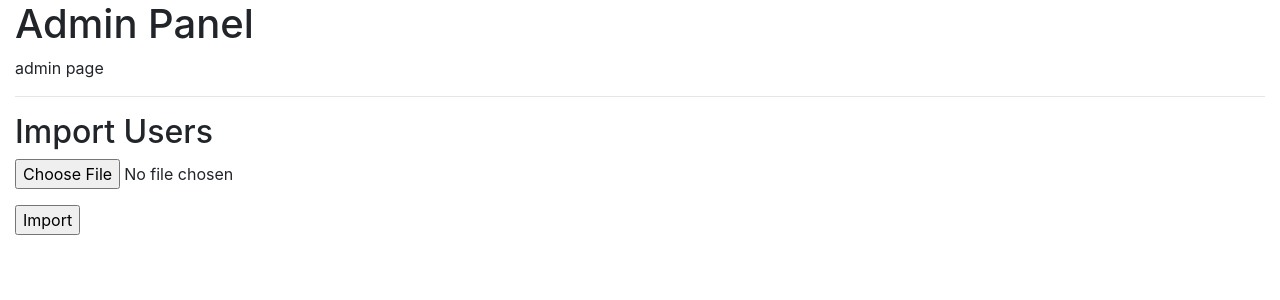
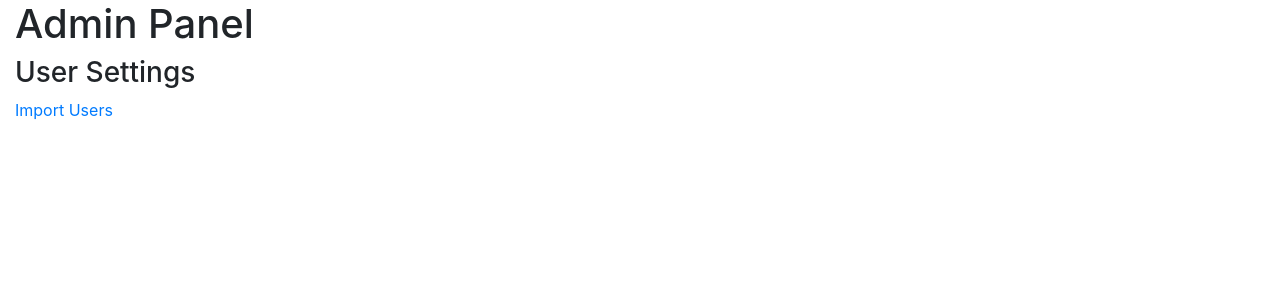
Before and after one commit to eddyvdaker/Zuyd-LA4LD-Dataecosystem, a Flask app: page /admin in a window 1280 px wide. Shown: the part 56-356 px from the top of the page. Run offline with Flask 2, Linux system fonts and the light colour scheme; a user stored in the database is signed in; tables that the repository leaves empty hold one stand-in row (values such as "Sample post"); some libraries are stand-ins or nearby versions.

Commit message:
Refactored import users into a seperate route

```diff
--- a/app/admin/routes.py
+++ b/app/admin/routes.py
@@ -58,7 +58,7 @@ def read_json(json_file, field=None):
     return data
 
 
-def import_users(data, mail_details=False):
+def import_users_to_db(data, mail_details=False):
     """
     When an admin uploads a json file with users, the users will be
     created in the database, a password will be generated, and finally
@@ -99,16 +99,24 @@ def import_users(data, mail_details=False):
     return user_data
 
 
-@bp.route('/admin', methods=['GET', 'POST'])
+@bp.route('/admin')
 @login_required
 def admin():
+    if current_user.role.role != 'admin':
+        abort(403)
+    return render_template('admin/admin.html', title='Admin Panel')
+
+
+@bp.route('/admin/users/import_users', methods=['GET', 'POST'])
+@login_required
+def import_users():
     user_import_form = ImportForm()
     if current_user.role.role != 'admin':
         abort(403)
     if user_import_form.validate_on_submit():
         file = upload_file(user_import_form.file)
         user_data = read_json(file, field='users')
-        imported_users = import_users(user_data)
+        imported_users = import_users_to_db(user_data)
         if imported_users:
             flash('Imported Users (Copy to send to users)')
             for row in imported_users:
@@ -116,5 +124,5 @@ def admin():
                       f'Password: {row["password"]}')
         return redirect(url_for('admin.admin'))
 
-    return render_template('admin/admin.html', title='Admin Panel',
-                           user_import_form=user_import_form,)
+    return render_template('admin/import_users.html', title='Admin Panel: Import Users',
+                           user_import_form=user_import_form)
--- a/app/templates/admin/admin.html
+++ b/app/templates/admin/admin.html
@@ -1,19 +1,6 @@
 {% extends "base.html" %}
 
 {% block app_content %}
-    <p>admin page</p>
-    <hr>
-    <h2>Import Users</h2>
-    <form method="post" enctype="multipart/form-data">
-        {{ user_import_form.hidden_tag() }}
-        <p>
-            {{ user_import_form.file() }}
-            {% for error in user_import_form.file.errors %}
-                <span style="color: red;">{{ error }}</span>
-            {% endfor %}
-        </p>
-        <p>
-            {{ user_import_form.submit() }}
-        </p>
-    </form>
+    <h3>User Settings</h3>
+    <p><a href="{{ url_for('admin.import_users') }}">Import Users</a></p>
 {% endblock %}
```
Also changed, not shown: app/templates/admin/import_users.html (added, +16 -0 lines), tests/unit/admin/test_admin.py (+1 -1 lines).
